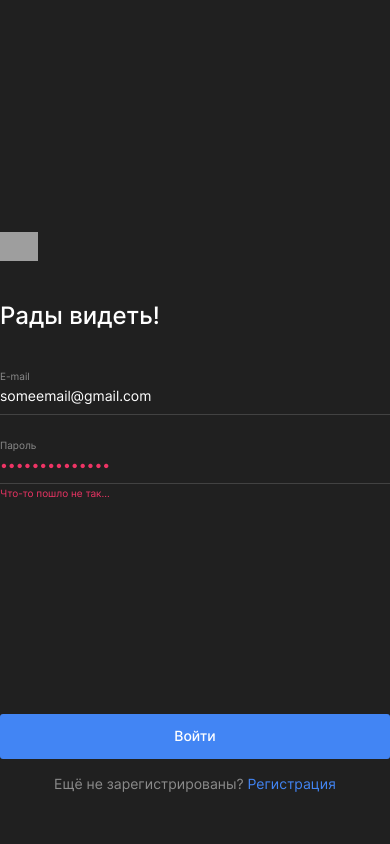
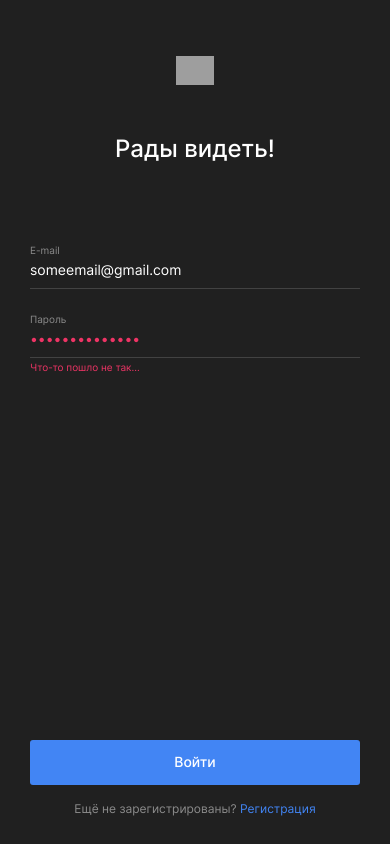
Before and after one commit to artcherenkov/movies-explorer-frontend, a React (Create React App) app: page /signin in a window 390 px wide. Built offline with nearby package versions, Linux system fonts and the light colour scheme; grey boxes are pictures that could not be loaded.

Commit message:
feat: адаптировать страницы авторизации к мобильным

```diff
--- a/src/blocks/auth/__container/auth__container.css
+++ b/src/blocks/auth/__container/auth__container.css
@@ -7,3 +7,13 @@
   display: flex;
   flex-direction: column;
 }
+
+@media (max-width: 500px) {
+  .auth__container {
+    padding-top: 56px;
+    align-items: center;
+    max-height: initial;
+    padding-bottom: 28px;
+    box-sizing: border-box;
+  }
+}
--- a/src/blocks/auth/__form/auth__form.css
+++ b/src/blocks/auth/__form/auth__form.css
@@ -3,3 +3,12 @@
   display: flex;
   flex-direction: column;
 }
+
+@media (max-width: 500px) {
+  .auth__form {
+    flex-grow: 1;
+    width: 100%;
+    padding: 0 30px;
+    box-sizing: border-box;
+  }
+}
--- a/src/blocks/auth/__note/auth__note.css
+++ b/src/blocks/auth/__note/auth__note.css
@@ -7,3 +7,10 @@
 
   color: #8b8b8b;
 }
+
+@media (max-width: 500px) {
+  .auth__note {
+    font-size: 12px;
+    line-height: 15px;
+  }
+}
--- a/src/blocks/auth/__submit/auth__submit.css
+++ b/src/blocks/auth/__submit/auth__submit.css
@@ -16,3 +16,9 @@
   border: none;
   border-radius: 3px;
 }
+
+@media (max-width: 500px) {
+  .auth__submit {
+    margin: auto 0 0;
+  }
+}
--- a/src/blocks/auth/__title/auth__title.css
+++ b/src/blocks/auth/__title/auth__title.css
@@ -8,3 +8,9 @@
   color: #ffffff;
   text-align: left;
 }
+
+@media (max-width: 500px) {
+  .auth__title {
+    margin: 49px 0 81px;
+  }
+}
--- a/src/blocks/auth/auth.css
+++ b/src/blocks/auth/auth.css
@@ -7,3 +7,9 @@
     padding-top: 232px;
   }
 }
+
+@media (max-width: 500px) {
+  .auth {
+    padding-top: 0;
+  }
+}
```
